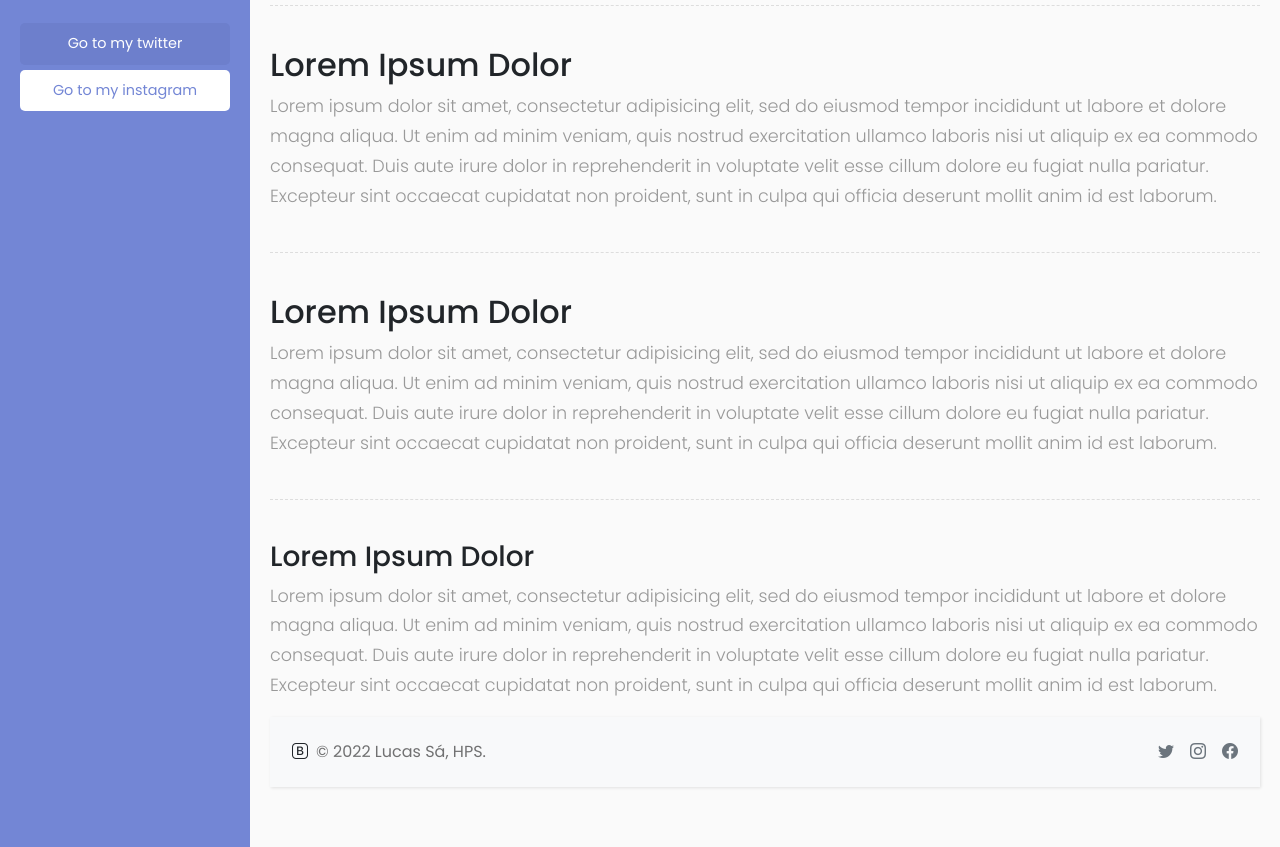
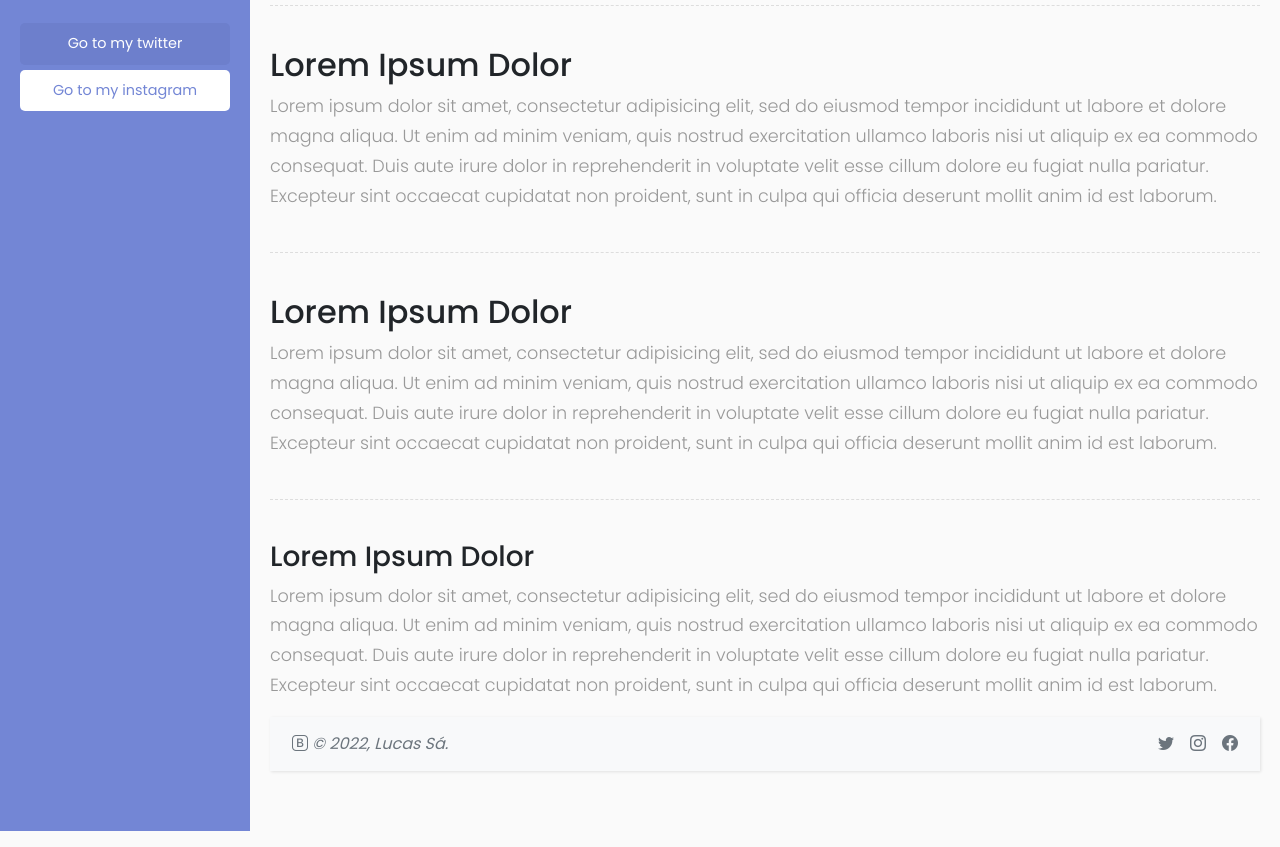
Before and after one commit to saluscas/BootstrapSketch, a website: page index.html in a window 1280 px wide. Shown: the part 467-1314 px from the top of the page. Drawn offline with nearby package versions, Linux system fonts and the light colour scheme.

Commit message:
Add files via upload

```diff
--- a/index.html
+++ b/index.html
@@ -136,15 +136,7 @@
                 <nav class="navbar navbar-expand-lg navbar-light bg-light">
                     <div class="container-fluid">
 
-                        <i class="bi bi-bootstrap"></i>
-
-                        <div class="collapse navbar-collapse" id="navbarSupportedContent">
-                            <ul class="nav navbar-nav ml-auto">
-                                <li class="nav-item active">
-                                    <a class="nav-link" href="#">© 2022 Lucas Sá, HPS.</a>
-                                </li>
-                            </ul>
-                        </div>
+                        <i class="bi bi-bootstrap text-muted""> © 2022, Lucas Sá.</i>
 
                         <ul class="nav col-md-4 justify-content-end list-unstyled d-flex">
                             <li class="ms-3"><a class="text-muted" href="https://twitter.com/saa_luscas">
```
